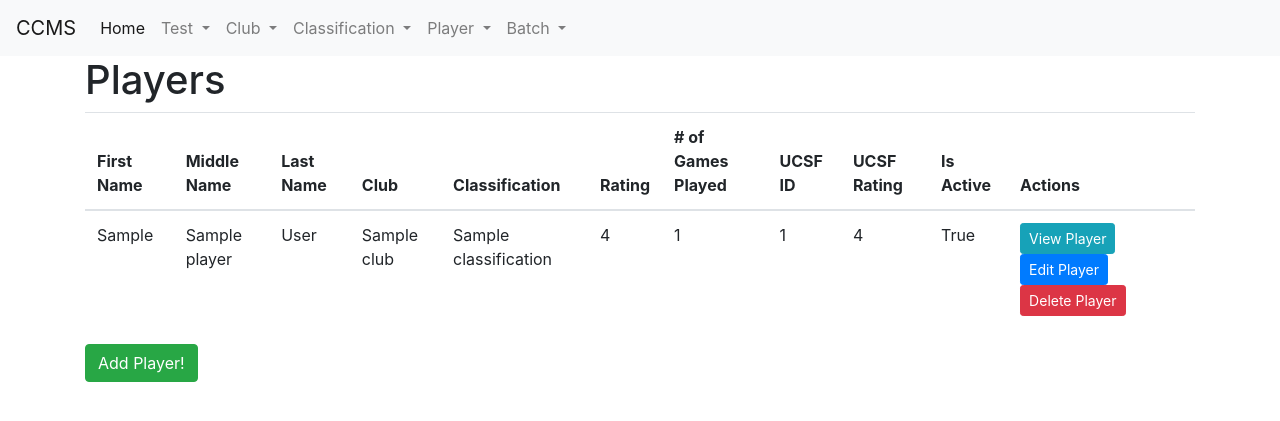
After one commit to mdew192837/cc-django, a Django app: page /players/ in a window 1280 px wide. The commit adds this page. Shown: the top 421 px of the page. Run offline with Django 3.2, Linux system fonts and the light colour scheme; tables that the repository leaves empty hold one stand-in row (values such as "Sample post"); some libraries are stand-ins or nearby versions.

Commit message:
Added Players Model
* Not embedded in the clubs url. (Not club/<club_id>/players/<player_id>)
* Can view players by club
* Added a route /players/filter that has a database to filter everything
* Redundant players views
 - (one "View Players" for each club, one generic "Players", one "Filter Players"

Small things:
* Added # of Games field to admin panel
* Added verbose descriptions to models
* Added order_by clauses to DB models
* Updated Navbar

```diff
--- a/ccms/cc_management/admin.py
+++ b/ccms/cc_management/admin.py
@@ -11,7 +11,7 @@ admin.site.register(Club_Classifications)
 
 # Display all fields for player
 class PlayerAdmin(admin.ModelAdmin):
-    list_display = ('id', 'first_name', 'last_name', 'classification', 'club_id', 'grade', 'rating', 'uscf_id', 'uscf_rating', 'is_active', 'created_at', 'updated_at')
+    list_display = ('id', 'first_name', 'last_name', 'classification', 'club_id', 'grade', 'rating', 'uscf_id', 'uscf_rating', 'games_played', 'is_active', 'created_at', 'updated_at')
     list_filter = ('club_id', 'classification', 'is_active', 'grade')
     # TODO - Figure out what else we want to search for
     search_fields = ['first_name', 'last_name']
--- a/ccms/cc_management/models.py
+++ b/ccms/cc_management/models.py
@@ -18,7 +18,7 @@ class Club_Classifications(models.Model):
 # Player Model
 class Player(models.Model):
     # Club ID
-    club_id = models.ForeignKey(Club, on_delete=models.CASCADE)
+    club_id = models.ForeignKey(Club, on_delete=models.CASCADE, verbose_name="Club Name")
 
     # Classficiation, default is 1, which is pawns
     classification = models.ForeignKey(Club_Classifications, on_delete=models.CASCADE, default=1)
@@ -27,21 +27,21 @@ class Player(models.Model):
     created_at = models.DateTimeField(auto_now_add=True)
     updated_at = models.DateTimeField(auto_now=True)
 
-    first_name = models.CharField(max_length=100)
+    first_name = models.CharField(max_length=100, verbose_name="First Name")
     # Middle Names are optional
-    middle_name = models.CharField(max_length=100, blank=True)
-    last_name = models.CharField(max_length=100)
+    middle_name = models.CharField(max_length=100, blank=True, verbose_name="Middle Name")
+    last_name = models.CharField(max_length=100, verbose_name="Last Name")
 
     # USCF is optional
-    uscf_id = models.IntegerField(blank=True, null=True)
-    uscf_rating = models.IntegerField(blank=True, null=True)
+    uscf_id = models.IntegerField(blank=True, null=True, verbose_name="USCF ID")
+    uscf_rating = models.IntegerField(blank=True, null=True, verbose_name="USCF Rating")
     # Rating is mandatory, default 0
-    rating = models.IntegerField(default=0)
+    rating = models.IntegerField(default=0, verbose_name="Club Rating")
     # Number of games is mandatory, default 0
-    games_played = models.IntegerField(default=0)
+    games_played = models.IntegerField(default=0, verbose_name="# of Games Played")
 
     # Players can be made inactive
-    is_active = models.BooleanField(default=True)
+    is_active = models.BooleanField(default=True, verbose_name="Is Active?")
 
     # Grade is mandatory
     KINDERGARTEN = 0
--- a/ccms/cc_management/templates/cc_management/base.html
+++ b/ccms/cc_management/templates/cc_management/base.html
@@ -59,6 +59,18 @@
               </div>
             </li>
             <li class="nav-item dropdown">
+              <a class="nav-link dropdown-toggle" href="#" id="playerDropdown" role="button" data-toggle="dropdown" aria-haspopup="true" aria-expanded="false">
+                Player
+              </a>
+              <div class="dropdown-menu" aria-labelledby="playerDropdown">
+                <a class="dropdown-item" href="{% url 'player_create' %}">Create</a>
+                <div class="dropdown-divider"></div>
+                <a class="dropdown-item" href="{% url 'player_list' %}">Read, Update, Delete</a>
+                <div class="dropdown-divider"></div>
+                <a class="dropdown-item" href="{% url 'filter_players' %}">Filter All</a>
+              </div>
+            </li>
+            <li class="nav-item dropdown">
               <a class="nav-link dropdown-toggle" href="#" id="batchDropdown" role="button" data-toggle="dropdown" aria-haspopup="true" aria-expanded="false">
                 Batch
               </a>
--- a/ccms/cc_management/templates/cc_management/clubs/club_players.html
+++ b/ccms/cc_management/templates/cc_management/clubs/club_players.html
@@ -23,9 +23,9 @@
                 <td>{{ player.games_played }}</td>
                 <td>
                     <!-- Note that these urls will need to be updated -->
-                    <a href="#" class="btn btn-info" role="button">View Player</a>
-                    <a href="#" class="btn btn-primary" role="button">Edit Player</a>
-                    <a href="#" class="btn btn-danger" role="button">Delete Player</a>
+                    <a href="{% url 'player_view' player.id %}" class="btn btn-info" role="button">View Player</a>
+                    <a href="{% url 'player_edit' player.id %}" class="btn btn-primary" role="button">Edit Player</a>
+                    <a href="{% url 'player_delete' player.id %}" class="btn btn-danger" role="button">Delete Player</a>
                 </td>
             </tr>
         {% endfor %}
--- /dev/null
+++ b/ccms/cc_management/templates/cc_management/players/player_list.html
@@ -0,0 +1,43 @@
+{% extends "cc_management/base.html" %}
+
+{% block content %}
+<h1>Players</h1>
+
+<table class="table">
+    <thead>
+        <th scope="col">First Name</th>
+        <th scope="col">Middle Name</th>
+        <th scope="col">Last Name</th>
+        <th scope="col">Club</th>
+        <th scope="col">Classification</th>
+        <th scope="col">Rating</th>
+        <th scope="col"># of Games Played</th>
+        <th scope="col">UCSF ID</th>
+        <th scope="col">UCSF Rating</th>
+        <th scope="col">Is Active</th>
+        <th scope="col">Actions</th>
+    </thead>
+    <tbody>
+        {% for player in players %}
+            <tr>
+                <td>{{ player.first_name }}</td>
+                <td>{{ player.middle_name }}</td>
+                <td>{{ player.last_name }}</td>
+                <td>{{ player.club_id }}</td>
+                <td>{{ player.classification }}</td>
+                <td>{{ player.rating }}</td>
+                <td>{{ player.games_played }}</td>
+                <td>{{ player.uscf_id }}</td>
+                <td>{{ player.uscf_rating }}</td>
+                <td>{{ player.is_active }}</td>
+                <td>
+                    <a href="#" class="btn btn-sm btn-info" role="button">View Player</a>
+                    <a href="{% url 'player_edit' player.id %}" class="btn btn-sm btn-primary" role="button">Edit Player</a>
+                    <a href="#" class="btn btn-sm btn-danger" role="button">Delete Player</a>
+                </td>
+            </tr>
+        {% endfor %}
+    </tbody>
+</table>
+<a href="#" class="btn btn-success" role="button">Add Player!</a>
+{% endblock content %}
--- a/ccms/cc_management/urls.py
+++ b/ccms/cc_management/urls.py
@@ -25,3 +25,13 @@ urlpatterns += [
     path('classifications/<int:pk>/edit', views.classification_edit, name='classification_edit'),
     path('classifications/<int:pk>/delete', views.classification_delete, name='classification_delete'),
 ]
+
+# Add the players CRUD and foreign relationship URLs
+urlpatterns += [
+    path('players/', views.player_list, name='player_list'),
+    path('players/<int:pk>', views.player_view, name='player_view'),
+    path('players/<int:pk>/edit', views.player_edit, name='player_edit'),
+    path('players/<int:pk>/delete', views.player_delete, name='player_delete'),
+    path('players/create', views.player_create, name='player_create'),
+    path('players/filter', views.filter_players, name='filter_players'),
+]
--- a/ccms/cc_management/views.py
+++ b/ccms/cc_management/views.py
@@ -1,6 +1,10 @@
 from django.shortcuts import render, redirect, get_object_or_404
+from django.http import HttpResponseRedirect
 from django.forms import ModelForm
 from django.contrib import messages
+from django.urls import reverse
+from django_tables2 import RequestConfig
+from .tables import *
 from .models import *
 # from django.http import HttpResponse
 
@@ -57,7 +61,7 @@ def club_delete(request, pk, template_name="cc_management/clubs/club_confirm_del
 
 def club_players(request, pk, template_name="cc_management/clubs/club_players.html"):
     club = get_object_or_404(Club, pk=pk)
-    players = club.player_set.all()
+    players = club.player_set.all().order_by('id')
     return render(request, template_name, {"club": club, "players": players})
 
 # CRUD for Classifications
@@ -101,3 +105,54 @@ def classification_delete(request, pk, template_name="cc_management/classificati
         messages.warning(request, f"Classification {classification_name} deleted.")
         return redirect("classification_list")
     return render(request, template_name, {"classification": classification})
+
+# CRUD for Players
+class PlayerForm(ModelForm):
+    class Meta:
+        model = Player
+        fields = ['first_name', 'middle_name', 'last_name', 'club_id', 'classification', 'grade', 'uscf_id', 'uscf_rating', 'rating', 'games_played', 'is_active']
+
+def player_list(request, template_name="cc_management/players/player_list.html"):
+    players = Player.objects.order_by('last_name')
+    return render(request, template_name, {"players": players})
+
+def player_view(request, pk, template_name="cc_management/players/player_view.html"):
+    player = get_object_or_404(Player, pk=pk)
+    return render(request, template_name, {"player": player})
+
+def player_create(request, template_name="cc_management/players/player_create.html"):
+    form = PlayerForm(request.POST or None)
+    if form.is_valid():
+        player_name = form.cleaned_data.get("first_name") + " " + form.cleaned_data.get("last_name")
+        club_id = form.cleaned_data.get("club_id").id
+        form.save()
+        messages.success(request, f'Player {player_name} created!')
+        return HttpResponseRedirect(reverse("club_players", args=(club_id,)))
+    return render(request, template_name, {"form": form})
+
+def player_edit(request, pk, template_name="cc_management/players/player_edit.html"):
+    player = get_object_or_404(Player, pk=pk)
+    form = PlayerForm(request.POST or None, instance=player)
+    if form.is_valid():
+        name = form.cleaned_data.get("first_name") + " " + form.cleaned_data.get("last_name")
+        form.save()
+        messages.success(request, f'Profile Updated for {name}!')
+        return HttpResponseRedirect(reverse("club_players", args=(player.club_id.id,)))
+    return render(request, template_name, {"form": form, "player": player})
+
+def player_delete(request, pk, template_name="cc_management/players/player_confirm_delete.html"):
+    player = get_object_or_404(Player, pk=pk)
+    if request.method == "POST":
+        player_name = player.first_name + ' ' + player.last_name
+        club_id = player.club_id.id
+        player.delete()
+        messages.warning(request, f"Player {player_name} deleted.")
+        return HttpResponseRedirect(reverse("club_players", args=(club_id,)))
+    return render(request, template_name, {"player": player})
+
+def filter_players(request):
+    queryset = Player.objects.order_by('last_name')
+    filter = PlayerFilter(request.GET, queryset=queryset)
+    table = PlayerTable(filter.qs)
+    RequestConfig(request).configure(table)
+    return render(request, 'cc_management/players/players.html', {'table': table, 'filter': filter})
--- a/ccms/ccms/settings.py
+++ b/ccms/ccms/settings.py
@@ -31,6 +31,7 @@ ALLOWED_HOSTS = []
 # Application definition
 
 INSTALLED_APPS = [
+    'django_tables2',
     'crispy_forms',
     'cc_management.apps.CcManagementConfig',
     'django.contrib.admin',
@@ -127,3 +128,6 @@ STATIC_URL = '/static/'
 
 # Crispy Forms Settings
 CRISPY_TEMPLATE_PACK = 'bootstrap4'
+
+# Django Table Setting
+DJANGO_TABLES2_TEMPLATE = 'django_tables2/bootstrap4.html'
```
Also changed, not shown: ccms/cc_management/tables.py (added, +30 -0 lines), ccms/cc_management/templates/cc_management/players/player_confirm_delete.html (added, +17 -0 lines), ccms/cc_management/templates/cc_management/players/player_create.html (added, +14 -0 lines), ccms/cc_management/templates/cc_management/players/player_edit.html (added, +14 -0 lines), ccms/cc_management/templates/cc_management/players/player_view.html (added, +33 -0 lines), ccms/cc_management/templates/cc_management/players/players.html (added, +17 -0 lines), ccms/cc_management/migrations/0007_auto_20181120_2208.py (added).
